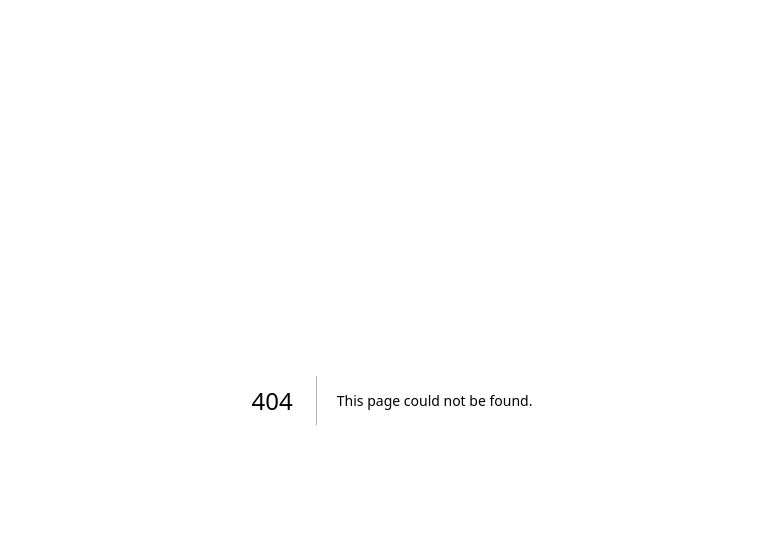
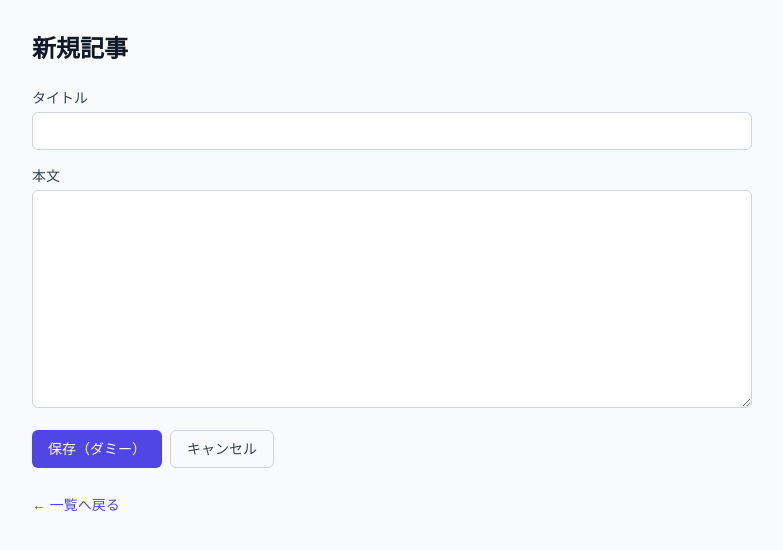
Before and after one commit to tetsuta023-lab/bolt-dashboard, a Next.js app: page /pages/pages/blog/new in a window 1280 px wide. Before the commit this address had no page. Shown: the top 550 px of the page, without its empty margins (248-1031 px from the left). Built offline with nearby package versions, Linux system fonts and the light colour scheme.

Commit message:
feat(blog): add /blog/new

```diff
--- /dev/null
+++ b/pages/pages/pages/blog/new.tsx
@@ -0,0 +1,37 @@
+import Link from "next/link";
+
+export default function BlogNew() {
+  return (
+    <main className="min-h-screen bg-gray-50">
+      <div className="mx-auto max-w-3xl px-6 py-8">
+        <h1 className="text-2xl font-semibold text-gray-900">新規記事</h1>
+
+        <form className="mt-6 space-y-4">
+          <div>
+            <label className="block text-sm text-gray-700">タイトル</label>
+            <input className="mt-1 w-full rounded-md border border-gray-300 px-3 py-2 text-sm focus:border-indigo-500 outline-none" />
+          </div>
+          <div>
+            <label className="block text-sm text-gray-700">本文</label>
+            <textarea rows={10} className="mt-1 w-full rounded-md border border-gray-300 px-3 py-2 text-sm focus:border-indigo-500 outline-none" />
+          </div>
+
+          <div className="flex gap-2">
+            <button type="button" className="rounded-md bg-indigo-600 px-4 py-2 text-sm text-white hover:bg-indigo-700">
+              保存（ダミー）
+            </button>
+            <Link href="/blog" className="rounded-md border border-gray-300 px-4 py-2 text-sm text-gray-700 hover:bg-gray-50">
+              キャンセル
+            </Link>
+          </div>
+        </form>
+
+        <div className="mt-6">
+          <Link href="/blog" className="text-sm text-indigo-600 hover:text-indigo-700">
+            ← 一覧へ戻る
+          </Link>
+        </div>
+      </div>
+    </main>
+  );
+}
```
